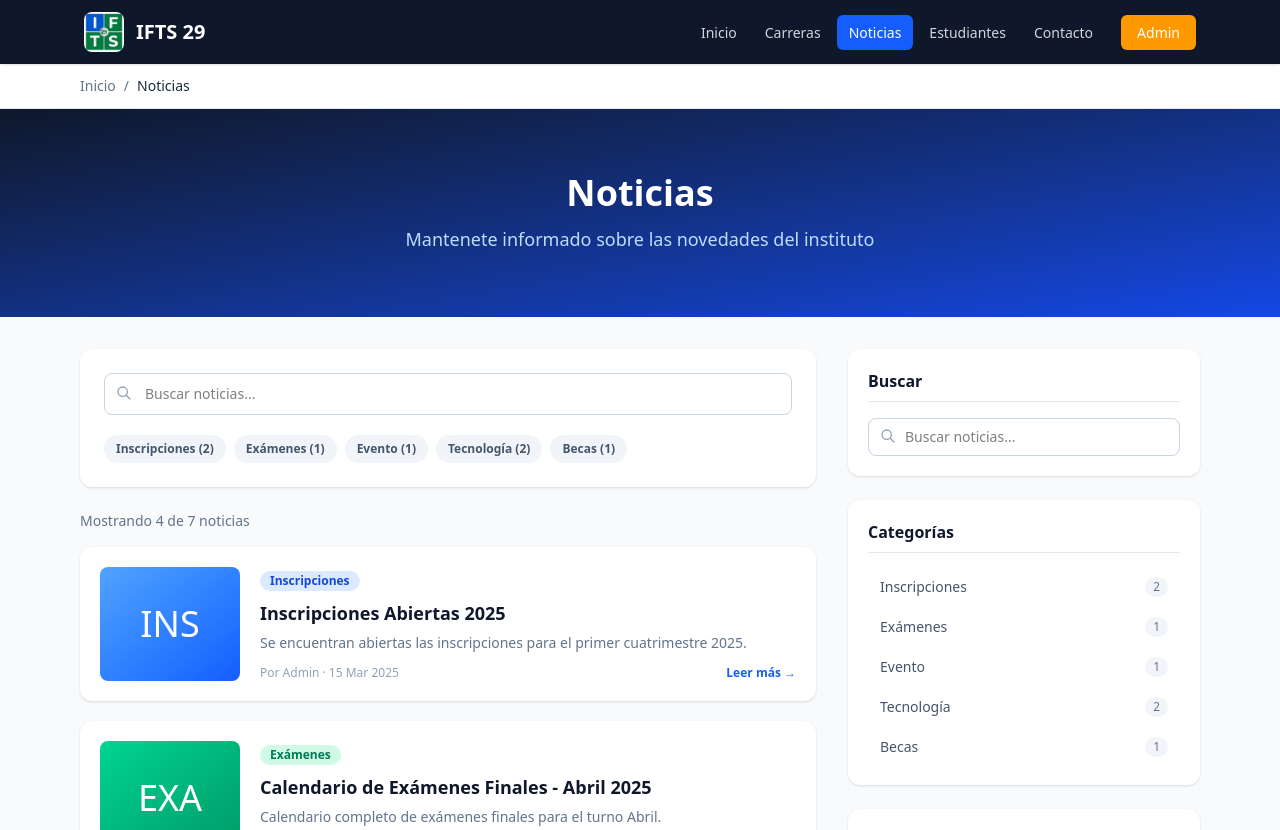
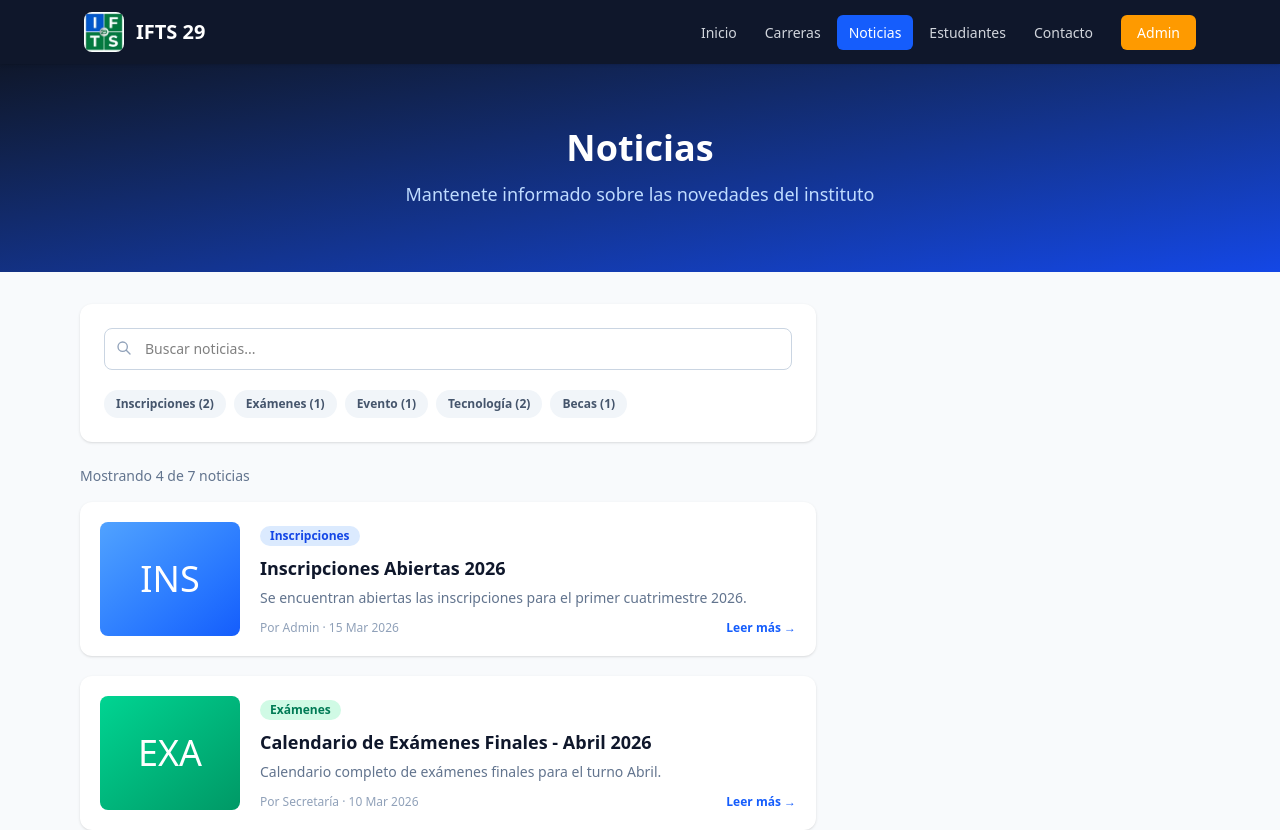
Before and after one commit to Lute86/ProyectoIntegradorTDS, a React (Vite) app in the folder App/frontend/: page /noticias in a window 1280 px wide. Shown: the top 830 px of the page. Built offline with nearby package versions, Linux system fonts and the light colour scheme.

Commit message:
Correccion de buds

```diff
--- a/App/frontend/src/components/layout/PublicLayout/Footer/Footer.jsx
+++ b/App/frontend/src/components/layout/PublicLayout/Footer/Footer.jsx
@@ -8,8 +8,8 @@ export default function Footer() {
           <div>
             <h3 className="text-white font-bold text-lg mb-3">IFTS 29</h3>
             <p className="text-sm leading-relaxed">
-              Instituto de Formacion Tecnica Superior N 29. Formando profesionales en tecnologia desde hace mas de 15
-              anos.
+               Instituto de Formacion Tecnica Superior N 29. Formando profesionales en tecnologia desde hace mas de 15
+               años.
             </p>
           </div>
           <div>
@@ -32,7 +32,7 @@ export default function Footer() {
         </div>
       </div>
       <div className="border-t border-slate-700 py-4 text-center text-sm">
-        <p>Todos los derechos reservados &copy; IFTS 29 - 2026</p>
+        <p>Todos los derechos reservados &copy; IFTS N°29 - 2026</p>
       </div>
     </footer>
   );
--- a/App/frontend/src/data/mockNoticias.js
+++ b/App/frontend/src/data/mockNoticias.js
@@ -9,52 +9,52 @@ export const BADGE_COLORS = {
 
 export const MOCK_NOTICIAS = [
   {
-    id: 1, slug: 'inscripciones-abiertas-2025',
-    titulo: 'Inscripciones Abiertas 2025',
-    categoria: 'Inscripciones', autor: 'Admin', fecha: '15 Mar 2025',
-    resumen: 'Se encuentran abiertas las inscripciones para el primer cuatrimestre 2025.',
-    contenido: 'Se encuentran abiertas las inscripciones para el primer cuatrimestre 2025.\n\n## Requisitos\n\nLos interesados deben presentar:\n- DNI original y copia\n- Título secundario\n- Foto carnet 4x4\n\n## Proceso\n\n1. Completar formulario online\n2. Abonar el arancel\n3. Presentar la documentación\n\n## Fechas\n\nDel 1 de marzo al 30 de abril.',
+    id: 1, slug: 'inscripciones-abiertas-2026',
+    titulo: 'Inscripciones Abiertas 2026',
+    categoria: 'Inscripciones', autor: 'Admin', fecha: '15 Mar 2026',
+    resumen: 'Se encuentran abiertas las inscripciones para el primer cuatrimestre 2026.',
+    contenido: 'Se encuentran abiertas las inscripciones para el primer cuatrimestre 2026.\n\n## Requisitos\n\nLos interesados deben presentar:\n- DNI original y copia\n- Título secundario\n- Foto carnet 4x4\n\n## Proceso\n\n1. Completar formulario online\n2. Abonar el arancel\n3. Presentar la documentación\n\n## Fechas\n\nDel 1 de marzo al 30 de abril.',
   },
   {
-    id: 2, slug: 'calendario-examenes-finales-abril-2025',
-    titulo: 'Calendario de Exámenes Finales - Abril 2025',
-    categoria: 'Exámenes', autor: 'Secretaría', fecha: '10 Mar 2025',
+    id: 2, slug: 'calendario-examenes-finales-abril-2026',
+    titulo: 'Calendario de Exámenes Finales - Abril 2026',
+    categoria: 'Exámenes', autor: 'Secretaría', fecha: '10 Mar 2026',
     resumen: 'Calendario completo de exámenes finales para el turno Abril.',
     contenido: 'Calendario de exámenes finales.\n\n## Desarrollo de Software\n- 14/04 - Programación I\n- 15/04 - Base de Datos\n\n## Seguridad Informática\n- 14/04 - Redes\n- 15/04 - Criptografía\n\n## Análisis de Datos\n- 16/04 - Estadística\n- 17/04 - Machine Learning\n\nInscripción hasta el 25 de marzo.',
   },
   {
     id: 3, slug: 'jornada-puertas-abiertas',
     titulo: 'Jornada de Puertas Abiertas',
-    categoria: 'Evento', autor: 'Comunicación', fecha: '5 Mar 2025',
+    categoria: 'Evento', autor: 'Comunicación', fecha: '5 Mar 2026',
     resumen: 'Te invitamos a conocer nuestras instalaciones y hablar con docentes y alumnos.',
     contenido: 'Jornada de Puertas Abiertas.\n\n## Cuándo\nSábado 22 de marzo, 10 a 16 hs.\n\n## Actividades\n- 10:30 Charla informativa\n- 11:30 Recorrido\n- 12:30 Charla con egresados\n- 13:30 Talleres demo\n\nEntrada libre y gratuita.',
   },
   {
     id: 4, slug: 'workshop-introduccion-ia',
     titulo: 'Workshop: Introducción a la IA',
-    categoria: 'Tecnología', autor: 'Docentes', fecha: '1 Mar 2025',
+    categoria: 'Tecnología', autor: 'Docentes', fecha: '1 Mar 2026',
     resumen: 'Workshop gratuito sobre Inteligencia Artificial. Cupos limitados.',
     contenido: 'Workshop de IA.\n\n## Temas\n1. Fundamentos de IA\n2. Machine Learning\n3. Redes Neuronales\n4. IA Generativa\n5. Ética en IA\n\n## Requisitos\n- Programación básica\n- Traer laptop\n\nViernes 28 de marzo, 18 hs.',
   },
   {
     id: 5, slug: 'nuevo-laboratorio-computacion',
     titulo: 'Nuevo laboratorio de computación',
-    categoria: 'Tecnología', autor: 'Admin', fecha: '20 Feb 2025',
+    categoria: 'Tecnología', autor: 'Admin', fecha: '20 Feb 2026',
     resumen: 'Inauguramos un laboratorio con tecnología de última generación.',
     contenido: 'Nuevo laboratorio.\n\n## Equipamiento\n- 30 PCs última generación\n- Monitores 4K\n- Fibra óptica\n- Software especializado\n\nLunes a viernes 8 a 22 hs.',
   },
   {
     id: 6, slug: 'convenio-empresas-tecnologia',
     titulo: 'Convenio con empresas de tecnología',
-    categoria: 'Inscripciones', autor: 'Admin', fecha: '15 Feb 2025',
+    categoria: 'Inscripciones', autor: 'Admin', fecha: '15 Feb 2026',
     resumen: 'Nuevos convenios para potenciar oportunidades laborales de estudiantes.',
     contenido: 'Convenios firmados con TechCorp, DataSys, NetSecure y WebCraft.\n\n## Beneficios\n- Pasantías rentadas\n- Mentoría profesional\n- Bolsa de trabajo exclusiva',
   },
   {
-    id: 7, slug: 'becas-disponibles-2025',
-    titulo: 'Becas disponibles 2025',
-    categoria: 'Becas', autor: 'Admin', fecha: '10 Feb 2025',
-    resumen: 'Conocé las becas disponibles para el ciclo lectivo 2025.',
-    contenido: 'Becas 2025.\n\n## Tipos\n- Excelencia: 100% arancel\n- Apoyo: 50-75%\n- Deportiva: 50%\n\nFecha límite: 31 de marzo.',
+    id: 7, slug: 'becas-disponibles-2026',
+    titulo: 'Becas disponibles 2026',
+    categoria: 'Becas', autor: 'Admin', fecha: '10 Feb 2026',
+    resumen: 'Conocé las becas disponibles para el ciclo lectivo 2026.',
+    contenido: 'Becas 2026.\n\n## Tipos\n- Excelencia: 100% arancel\n- Apoyo: 50-75%\n- Deportiva: 50%\n\nFecha límite: 31 de marzo.',
   },
 ]
--- a/App/frontend/src/pages/public/NoticiaDetailPage/NoticiaDetailPage.jsx
+++ b/App/frontend/src/pages/public/NoticiaDetailPage/NoticiaDetailPage.jsx
@@ -30,17 +30,7 @@ export default function NoticiaDetailPage() {
   const badgeColor = BADGE_COLORS[noticia.categoria] || 'bg-gray-100 text-gray-700'
 
   return (
-    <div className="min-h-screen bg-slate-50">
-      <div className="bg-white border-b border-slate-200">
-        <div className="max-w-4xl mx-auto px-4 py-3">
-          <nav className="flex items-center gap-2 text-sm text-slate-500">
-            <Link to="/" className="hover:text-blue-600">Inicio</Link><span>/</span>
-            <Link to="/noticias" className="hover:text-blue-600">Noticias</Link><span>/</span>
-            <span className="text-slate-800 font-medium truncate">{noticia.titulo}</span>
-          </nav>
-        </div>
-      </div>
-
+    <div className="bg-slate-50">
       <div className="bg-gradient-to-br from-slate-900 to-blue-700 text-white">
         <div className="max-w-4xl mx-auto px-4 py-12 md:py-16">
           <span className={`inline-block px-3 py-1 rounded-full text-xs font-semibold mb-4 ${badgeColor}`}>{noticia.categoria}</span>
--- a/App/frontend/src/pages/public/NoticiasPage/NoticiasPage.jsx
+++ b/App/frontend/src/pages/public/NoticiasPage/NoticiasPage.jsx
@@ -56,16 +56,7 @@ export default function NoticiasPage() {
   const GRADIENT_BG = 'bg-gradient-to-br'
 
   return (
-    <div className="min-h-screen bg-slate-50">
-      <div className="bg-white border-b border-slate-200">
-        <div className="max-w-6xl mx-auto px-4 py-3">
-          <nav className="flex items-center gap-2 text-sm text-slate-500">
-            <Link to="/" className="hover:text-blue-600">Inicio</Link><span>/</span>
-            <span className="text-slate-800 font-medium">Noticias</span>
-          </nav>
-        </div>
-      </div>
-
+    <div className="bg-slate-50">
       <div className="bg-gradient-to-br from-slate-900 to-blue-700 text-white">
         <div className="max-w-6xl mx-auto px-4 py-12 md:py-16 text-center">
           <h1 className="text-3xl md:text-4xl font-bold mb-3">Noticias</h1>
@@ -145,44 +136,7 @@ export default function NoticiasPage() {
             )}
           </div>
 
-          <div className="space-y-6">
-            <div className="bg-white rounded-xl shadow-sm p-5">
-              <h3 className="font-bold text-slate-900 mb-4 pb-2 border-b border-slate-200">Buscar</h3>
-              <div className="relative">
-                <input type="text" placeholder="Buscar noticias..." value={search} onChange={handleSearch}
-                  className="w-full pl-9 pr-3 py-2 border border-slate-300 rounded-lg text-sm focus:outline-none focus:ring-2 focus:ring-blue-500" />
-                <svg className="absolute left-3 top-2.5 w-4 h-4 text-slate-400" fill="none" stroke="currentColor" viewBox="0 0 24 24">
-                  <path strokeLinecap="round" strokeLinejoin="round" strokeWidth={2} d="M21 21l-6-6m2-5a7 7 0 11-14 0 7 7 0 0114 0z" />
-                </svg>
-              </div>
-            </div>
 
-            <div className="bg-white rounded-xl shadow-sm p-5">
-              <h3 className="font-bold text-slate-900 mb-4 pb-2 border-b border-slate-200">Categorías</h3>
-              <ul className="space-y-1">
-                {categorias.map((cat) => (
-                  <li key={cat.nombre}>
-                    <button onClick={() => handleCategoryFilter(cat.nombre)}
-                      className={`w-full flex items-center justify-between px-3 py-2 rounded-lg text-sm transition-colors ${selectedCategory === cat.nombre ? 'bg-blue-50 text-blue-700 font-semibold' : 'text-slate-600 hover:bg-slate-50'}`}>
-                      <span>{cat.nombre}</span>
-                      <span className={`text-xs px-2 py-0.5 rounded-full ${selectedCategory === cat.nombre ? 'bg-blue-200 text-blue-800' : 'bg-slate-100 text-slate-500'}`}>{cat.count}</span>
-                    </button>
-                  </li>
-                ))}
-              </ul>
-            </div>
-
-            <div className="bg-white rounded-xl shadow-sm p-5">
-              <h3 className="font-bold text-slate-900 mb-4 pb-2 border-b border-slate-200">Noticias Destacadas</h3>
-              <ul className="space-y-3">
-                {MOCK_NOTICIAS.slice(0, 3).map((n) => (
-                  <li key={n.id}>
-                    <Link to={`/noticias/${n.slug}`} className="block text-sm font-medium text-slate-700 hover:text-blue-600 leading-snug">{n.titulo}</Link>
-                  </li>
-                ))}
-              </ul>
-            </div>
-          </div>
         </div>
       </div>
     </div>
```
